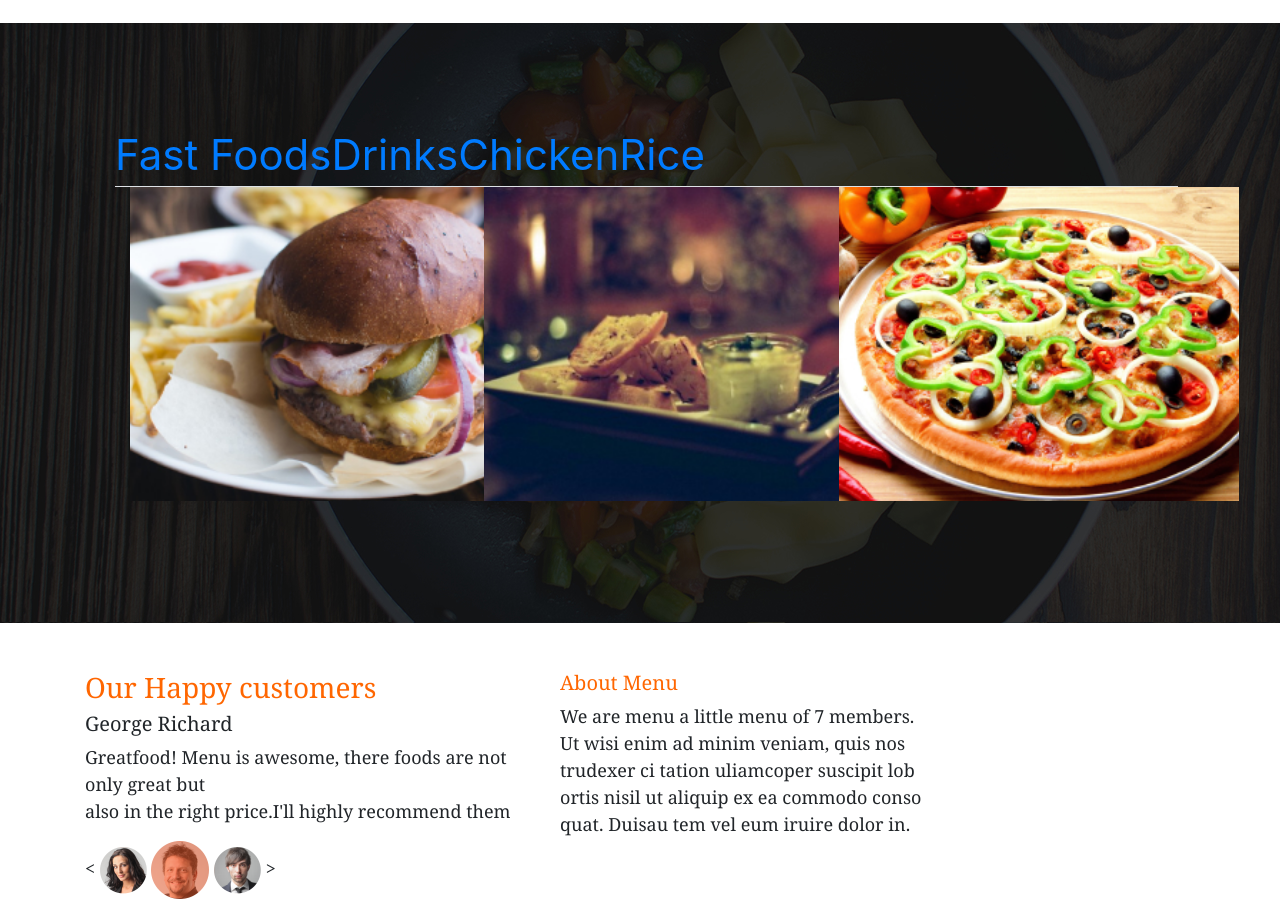
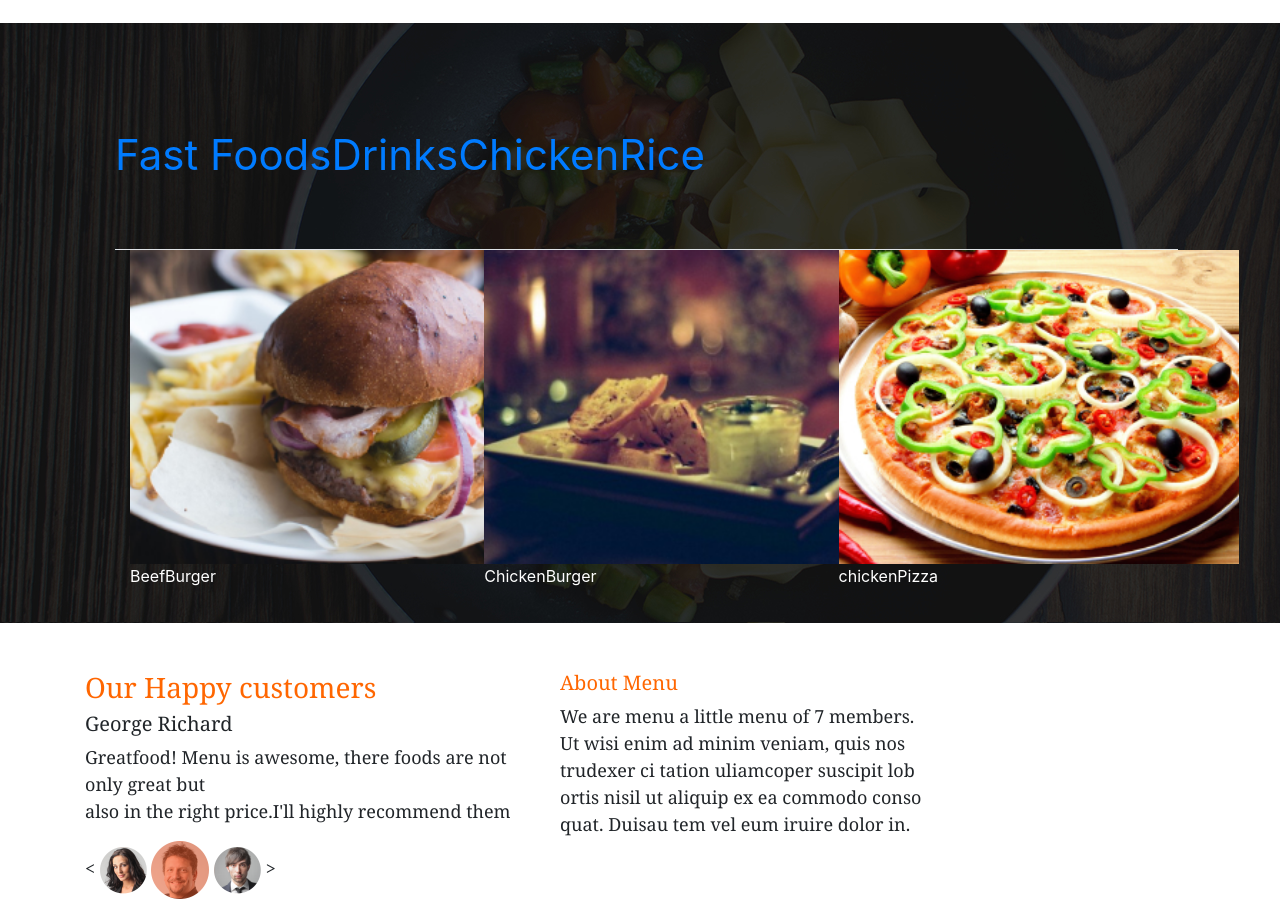
Before and after one commit to M4LW0R3/Anita-s-Kitchen, a plain HTML site: page index.html in a window 1280 px wide. Shown: the part 2040-2960 px from the top of the page. Drawn offline with Linux system fonts and the light colour scheme.

Commit message:
Chicken pizza, beef burger chicken burger names added

```diff
--- a/index.html
+++ b/index.html
@@ -88,8 +88,10 @@
                     <div class="container tabs">
                       <ul class="nav nav-tabs">
                           <li class="active"><a href="#">Fast Foods</a></li><br>
-                          <li><a href="#">Drinks</a></li><br>
+                          <li><a href="#">Drinks</a></li>
+                          <br>
                           <li><a href="#">Chicken</a></li><br>
+                          <br>
                           <li><a href="#">Rice</a></li><br>
                         </ul>
 
@@ -97,13 +99,16 @@
                           <div class="row">
                       <div class="col-md-4">
                           <img src="img/beefBurger.jpg" id="beefBurger">
+                          <p>BeefBurger</p>
                       </div>
                       <div class="col-md-4">
                         <img src="img/chickenBurger.jpg" id="chickenBurger">
+                        <p>ChickenBurger</p>
                         </div>
 
                       <div class="col-md-4">
                         <img src="img/chickenPizza.jpg" id="chickenPizza">
+                        <p>chickenPizza</p>
                       </div>
 
                     </div>
--- a/styles/index.css
+++ b/styles/index.css
@@ -119,7 +119,7 @@
   color: white;
 }
 
-.tabs{
+.nav{
   font-size: 42px;
   color: white;
 }
```
